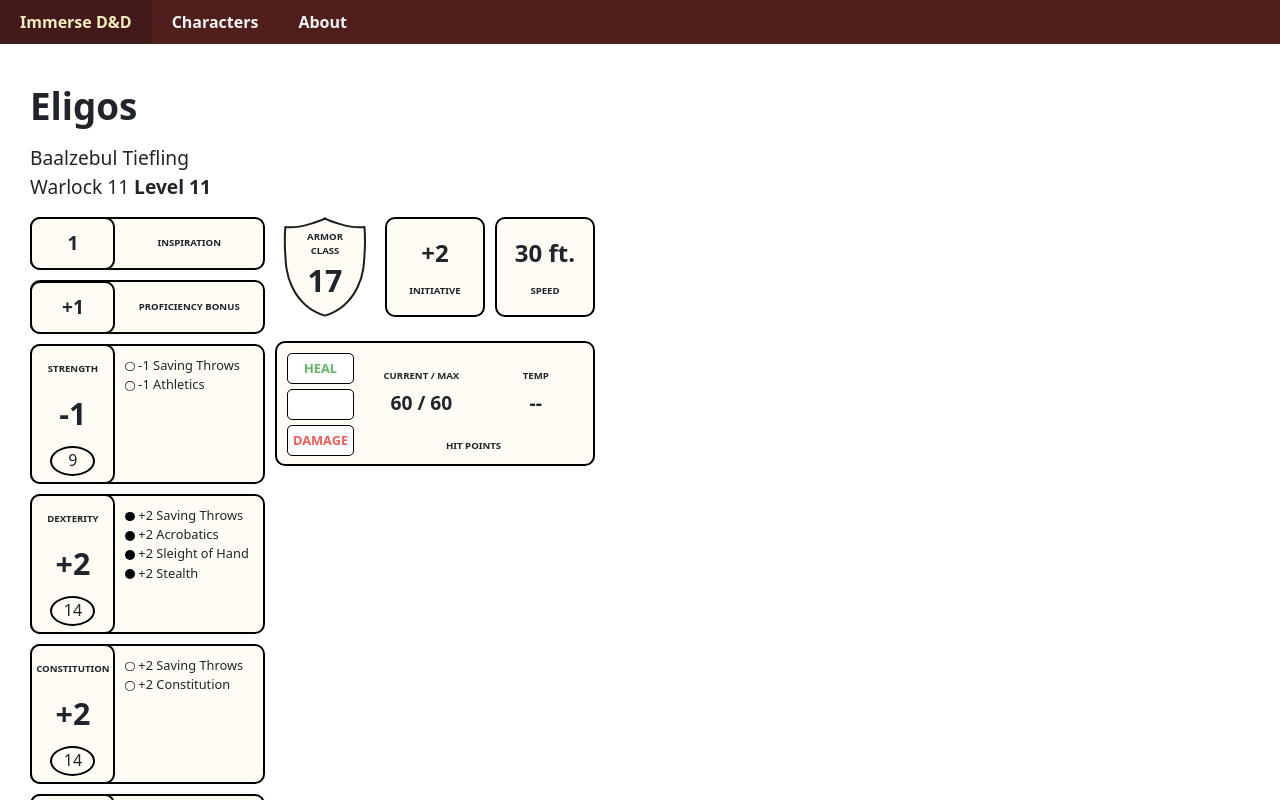
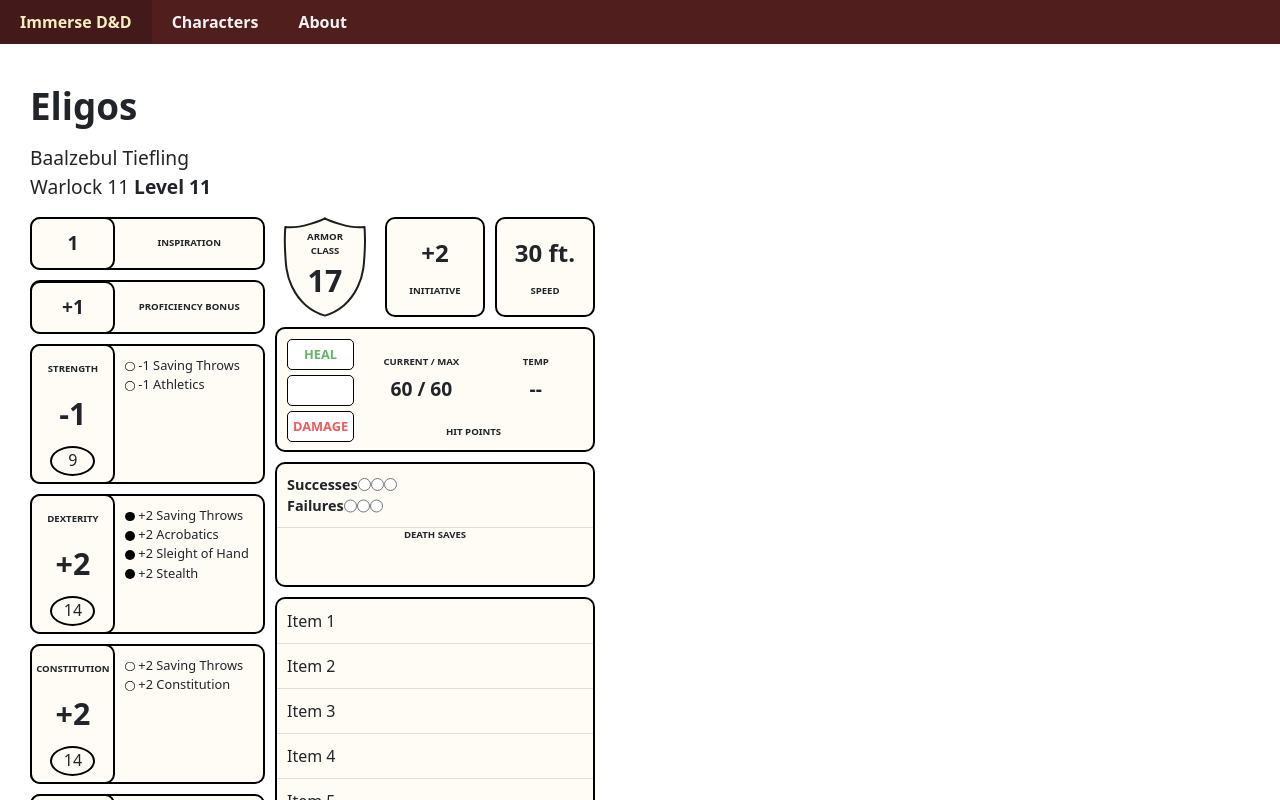
Before and after one commit to wollyua/immerse-dnd-ui, a React (Vite) app: page / in a window 1280 px wide. Shown: the top 800 px of the page. Built offline with nearby package versions, Linux system fonts and the light colour scheme.

Commit message:
character sheet development

```diff
--- a/package.json
+++ b/package.json
@@ -10,9 +10,13 @@
     "preview": "vite preview"
   },
   "dependencies": {
+    "@types/react-router": "^5.1.20",
+    "@types/react-router-dom": "^5.3.3",
     "bootstrap": "^5.2.3",
     "react": "^18.2.0",
-    "react-dom": "^18.2.0"
+    "react-dom": "^18.2.0",
+    "react-router": "^6.23.0",
+    "react-router-dom": "^6.23.0"
   },
   "devDependencies": {
     "@types/react": "^18.2.66",
--- /dev/null
+++ b/src/components/AttacksContainer.css
@@ -0,0 +1,19 @@
+.list-container {
+    width: 320px;
+    height:auto;
+    border: 2px solid #000;
+    border-radius: 10px;
+    background-color: #fffbf5;
+    overflow-y: auto;
+  }
+
+
+  .list-item {
+    padding: 10px;
+    border-bottom: 1px solid #ddd;
+  }
+
+  .attack-container{
+    width: 100%;
+    height: 40px;
+  }
--- /dev/null
+++ b/src/components/AttacksContainer.tsx
@@ -0,0 +1,29 @@
+import "./AttacksContainer.css";
+
+interface AttackProps {
+  Name: string;
+  ATkBonus: string;
+  DamageType: string;
+}
+
+export default function AttacksContainer() {
+  return (
+    <div className="list-container">
+      <div className="list-item">Item 1</div>
+      <div className="list-item">Item 2</div>
+      <div className="list-item">Item 3</div>
+      <div className="list-item">Item 4</div>
+      <div className="list-item">Item 5</div>
+    </div>
+  );
+}
+
+function Attack(props: AttackProps) {
+  return (
+    <div className="attack-container">
+      <div className="attack-name"></div>
+      <div className="attack-bonus"></div>
+      <div className="damage-type"></div>
+    </div>
+  );
+}
--- /dev/null
+++ b/src/components/DeathSaves.css
@@ -0,0 +1,40 @@
+.death-saves-container{
+    width: 320px;
+    height: 125px;
+    border: 2px solid #000;
+    border-radius: 10px;
+    background-color: #fffbf5;
+}
+
+.death-saves-content{
+    justify-content: center;
+    padding: 10px;
+    border-bottom: 1px solid #ddd;
+    font-size: 1rem;
+}
+
+.death-saves-block {
+    display: flex;
+    flex-direction: row;
+}
+
+.death-saves-block-header{
+    font-size: .9rem;
+    font-weight: 600;
+}
+
+.death-saves-block-content{
+    display: flex;
+    flex-direction: row;
+}
+
+.death-saves-block-content input [type="radio"]{
+    color: #000;
+}
+
+.death-saves-header{
+    text-align: center;
+    font-size: .6rem;
+    font-weight: bold;
+    margin: 0 auto;
+}
--- /dev/null
+++ b/src/components/DeathSaves.tsx
@@ -0,0 +1,27 @@
+import "./DeathSaves.css";
+
+export default function DeathSaves() {
+  return (
+    <div className="death-saves-container">
+      <div className="death-saves-content">
+        <div className="death-saves-block">
+          <div className="death-saves-block-header">Successes</div>
+          <div className="death-saves-block-content">
+            <input type="radio" id="success1" name="options" value="option1" />
+            <input type="radio" id="success2" name="options" value="option2" />
+            <input type="radio" id="success3" name="options" value="option3" />
+          </div>
+        </div>
+        <div className="death-saves-block">
+          <div className="death-saves-block-header">Failures</div>
+          <div className="death-saves-block-content">
+            <input type="radio" id="failure1" name="options" value="failure1" />
+            <input type="radio" id="failure2" name="options" value="failure2" />
+            <input type="radio" id="failure3" name="options" value="failure3" />
+          </div>
+        </div>
+      </div>
+      <div className="death-saves-header">DEATH SAVES</div>
+    </div>
+  );
+}
--- a/src/components/HitPoints.css
+++ b/src/components/HitPoints.css
@@ -100,7 +100,7 @@
 
 .hp-label{
     font-size: .6rem;
-    font-weight: 600;
+    font-weight: bold;
     text-align: center;
     margin: 0 auto;
 }
--- a/src/modules/CharacterSheetPage.css
+++ b/src/modules/CharacterSheetPage.css
@@ -23,7 +23,7 @@
     row-gap: 10px;
 }
 
-.character-info-miscelanous{
+.character-info-secondary{
     display: flex;
     flex-direction: row;
     flex-wrap: wrap;
@@ -31,7 +31,17 @@
     column-gap: 10px;
     row-gap: 10px;
     max-width: 320px;
-    max-height: 263px;
     min-width: 320px;
-    min-height: 220px;
 }
+
+.millde-column{
+    display: flex;
+    flex-direction: column;
+    row-gap: 10px;
+}
+
+.character-info-miscelanous{
+    display: flex;
+    flex-direction: column;
+    row-gap: 10px;
+}
--- a/src/modules/CharacterSheetPage.tsx
+++ b/src/modules/CharacterSheetPage.tsx
@@ -3,6 +3,8 @@ import AbilitySecondary, {
   ParameterBlock,
 } from "../components/AbilitySecondary";
 import ArmorClass from "../components/ArmorClass";
+import AttacksContainer from "../components/AttacksContainer";
+import DeathSaves from "../components/DeathSaves";
 import HitPointsCurrent from "../components/HitPoints";
 import "./CharacterSheetPage.css";
 
@@ -46,40 +48,41 @@ export default function CharacterSheetPage(props: CharacteristicCardProps) {
           />
           <CharacteristicCardLarge
             ability="STRENGTH"
-            value={9}
+            value={props.Strength}
             proficiency={false}
           />
           <CharacteristicCardLarge
             ability="DEXTERITY"
-            value={14}
+            value={props.Dexterity}
             proficiency={true}
           />
           <CharacteristicCardLarge
             ability="CONSTITUTION"
-            value={14}
+            value={props.Constitution}
             proficiency={false}
           />
           <CharacteristicCardLarge
             ability="INTELLIGENCE"
-            value={12}
+            value={props.Intelligence}
             proficiency={false}
           />
           <CharacteristicCardLarge
             ability="WISDOM"
-            value={12}
+            value={props.Wisdom}
             proficiency={false}
           />
           <CharacteristicCardLarge
             ability="CHARISMA"
-            value={20}
+            value={props.Charisma}
             proficiency={true}
           />
           <AbilitySecondary
             ability="PASSIVE WISDOM (PERCEPTION)"
-            value={Math.floor((14 - 10) / 2)}
+            value={Math.floor((props.Wisdom - 10) / 2)}
           />
         </div>
-        <div className="character-info-miscelanous">
+        <div className="millde-column">
+          <div className="character-info-secondary">
             <ArmorClass
               Armor={props.Armor}
               Dexterity={props.Dexterity}
@@ -90,11 +93,16 @@ export default function CharacterSheetPage(props: CharacteristicCardProps) {
               value={Math.floor((props.Dexterity - 10) / 2)}
             />
             <ParameterBlock ability="SPEED" value={props.Speed} />
+          </div>
+          <div className="character-info-miscelanous">
             <HitPointsCurrent
               currentHitPoints={props.CurrentHP}
               maxHitPoints={props.MaxHP}
               temporaryHitPoints={props.TempHP}
             />
+            <DeathSaves />
+            <AttacksContainer />
+          </div>
         </div>
       </div>
     </>
```
Also changed, not shown: 1 other file (tests, documents, lock files or other folders). Lines whose indentation alone changed are shown as unchanged.
